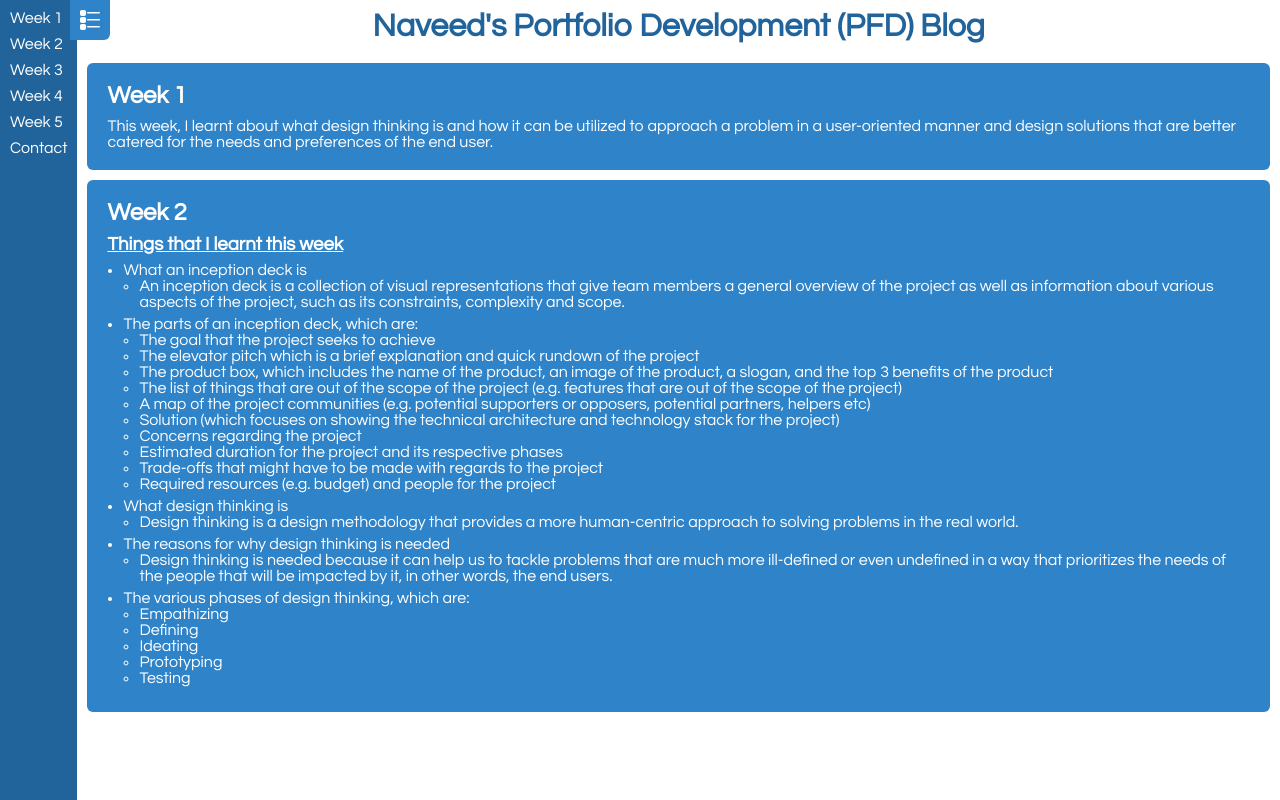
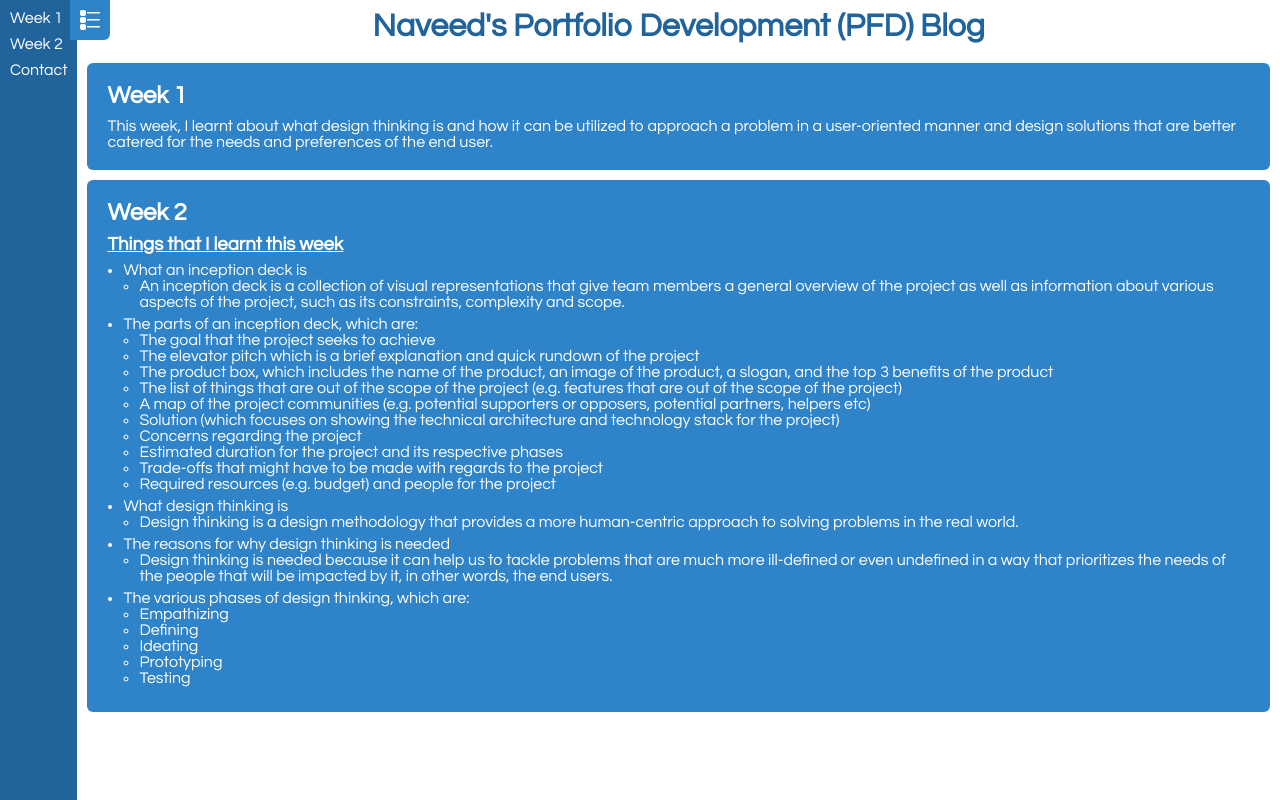
Before and after one commit to S10239861-NP/Portfolio-Development-Module-Blog, a plain HTML site: page index.html in a window 1280 px wide. Drawn offline with Linux system fonts and the light colour scheme.

Commit message:
Update blog.

```diff
--- a/index.html
+++ b/index.html
@@ -19,12 +19,6 @@
                 <a>Week 1</a>
 
                 <a>Week 2</a>
-
-                <a>Week 3</a>
-
-                <a>Week 4</a>
-
-                <a>Week 5</a>
 
                 <a>Contact</a>
             </div>
```
